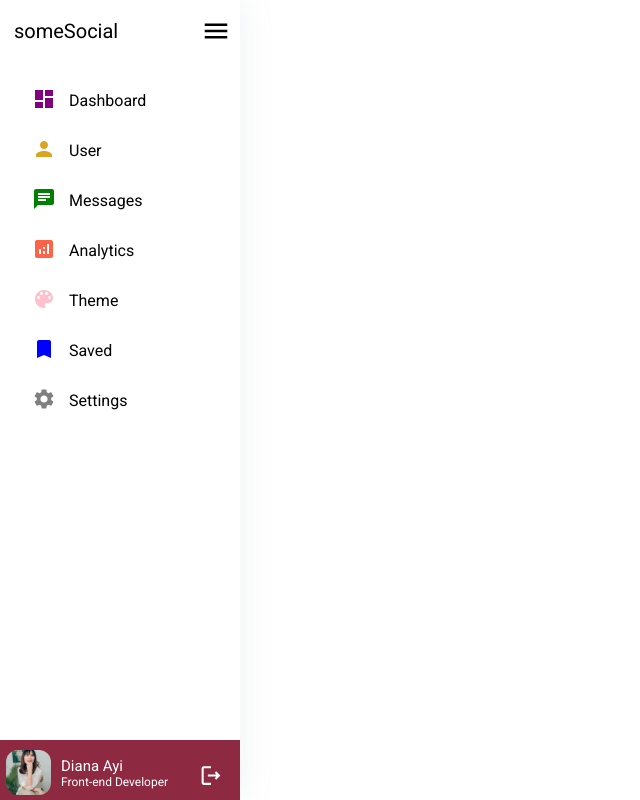
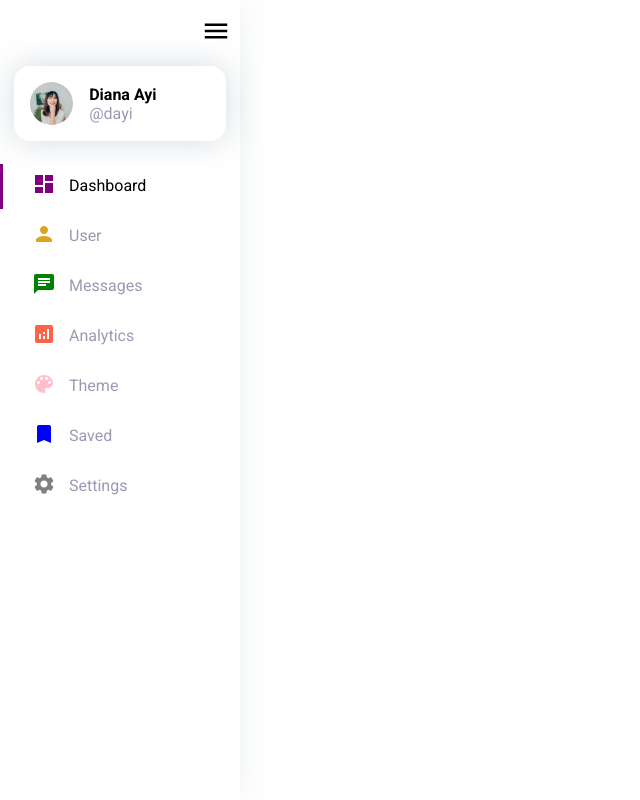
Before and after one commit to jpzambranoleon/jsx-template-prototype, a React (Create React App) app: page / in a window 1280 px wide. Shown: the whole page, without its empty margins (0-640 px from the left). Built offline with nearby package versions, Linux system fonts and the light colour scheme.

Commit message:
updated files

```diff
--- a/src/components/sidebar/Sidebar.jsx
+++ b/src/components/sidebar/Sidebar.jsx
@@ -15,66 +15,64 @@ function Sidebar() {
         <div className="sidebar">
             <div className="logo-content">
                 <div className="logo">
-                    <div className="logo-name">someSocial</div>
                 </div>
                 <MenuIcon className="menu-icon"/>
             </div>
+            <a className="profile">
+                <div className="profile-photo">
+                    <img src="/assets/person/diana.jpg"/>
+                </div>
+                <div className="handle">
+                    <h4>Diana Ayi</h4>
+                    <p className="text-muted">
+                        @dayi
+                    </p>
+                </div>
+            </a>
             <ul className="nav-list">
                 <li>
-                    <a href="menu-item active">
+                    <a className="menu-item active" href="#">
                         <i><DashboardIcon htmlColor="purple" /></i>
                         <span className="links-name">Dashboard</span>
                     </a>
                 </li>
                 <li>
-                    <a href="#">
+                    <a className="menu-item" href="#">
                         <i><PersonIcon htmlColor="goldenrod"/></i>
                         <span className="links-name">User</span>
                     </a>
                 </li>
                 <li>
-                    <a href="#">
+                    <a className="menu-item" href="#">
                         <i><ChatIcon htmlColor='green' /></i>
                         <span className="links-name">Messages</span>
                     </a>
                 </li>
                 <li>
-                    <a href="#">
+                    <a className="menu-item" href="#">
                         <i><AnalyticsIcon htmlColor='tomato'/></i>
                         <span className="links-name">Analytics</span>
                     </a>
                 </li>
                 <li>
-                    <a href="#">
+                    <a className="menu-item" href="#">
                         <i><ColorLensIcon htmlColor='pink' /></i>
                         <span className="links-name">Theme</span>
                     </a>
                 </li>
                 <li>
-                    <a href="#">
+                    <a className="menu-item" href="#">
                         <i><BookmarkIcon htmlColor='blue'/></i>
                         <span className="links-name">Saved</span>
                     </a>
                 </li>
                 <li>
-                    <a href="#">
+                    <a className="menu-item" href="#">
                         <i><SettingsIcon htmlColor='grey'/></i>
                         <span className="links-name">Settings</span>
                     </a>
                 </li>
             </ul>
-            <div className="profile-content">
-                <div className="profile">
-                    <div className="profile-details">
-                        <img src="/assets/person/diana.jpg" alt="" />
-                        <div className="name-job">
-                            <div className="name">Diana Ayi</div>
-                            <div className="job">Front-end Developer</div>
-                        </div>
-                    </div>
-                    <LogoutOutlinedIcon className="log-out"/>
-                </div>
-            </div>
         </div>
     )
 }
--- a/src/components/sidebar/sidebar.css
+++ b/src/components/sidebar/sidebar.css
@@ -9,13 +9,6 @@
     box-shadow: 0 0 2rem 0 rgba(136,152,170,.15);
 }
 
-.sidebar .logo-content .logo {
-    color: black;
-    display: flex;
-    height: 50px;
-    width: 100%;
-    align-items: center;
-}
 
 .logo-content .logo .logo-name {
     font-size: 20px;
@@ -39,8 +32,37 @@
     margin-top: 20px;
 }
 
+.profile-photo {
+    width: 2.7rem;
+    aspect-ratio: 1/1;
+    border-radius: 50%;
+    overflow: hidden;
+}
+
+img {
+    display: block;
+    width: 100%;
+}
+
+.text-muted {
+    color:hsl(252, 15%, 65%)
+}
+
+.profile {
+    position: relative;
+    top: 60px;
+    padding: 1rem;
+    border-radius: 1rem;
+    display: flex;
+    align-items: center;
+    column-gap: 1rem;
+    width: 100%;
+    box-shadow: 0 0 2rem 0 rgba(136,152,170,.36);
+}
+
 .sidebar ul li {
     position: relative;
+    top: 60px;
     height: 50px;
     width: 100%;
     margin: 0 5px;
@@ -49,16 +71,29 @@
 }
 
 .sidebar ul li a {
-    color: black;
+    color: hsl(252, 15%, 65%);
     display: flex;
     align-items: center;
     text-decoration: none;
     transition: all 0.4s ease;
-    border-radius: 12px;
 }
 
 .sidebar ul li a:hover {
-    background: hsl(252, 30%, 95%);
+    color: black;
+}
+
+.sidebar .active {
+    color: black;
+}
+
+.sidebar .active::before {
+    content: "";
+    display: block;
+    width: 0.2rem;
+    height: 90%;
+    position: absolute;
+    left: -18.9px;
+    background: purple;
 }
 
 .sidebar ul li  i {
@@ -68,55 +103,3 @@
     line-height: 50px;
     text-align: center;
 }
-
-.sidebar .profile-content {
-    position: absolute;
-    color: #fff;
-    bottom: 0;
-    left: 0;
-    width: 100%;
-}
-
-.sidebar .profile-content .profile {
-    position: relative;
-    padding: 10px 6px;
-    height: 60px;
-    background: #8d2a41;
-}
-
-.profile-content .profile .profile-details {
-    display: flex;
-    align-items: center;
-}
-
-.profile .profile-details img {
-    height: 45px;
-    width: 45px;
-    object-fit: cover;
-    border-radius: 12px;
-}
-
-.profile .profile-details .name-job {
-    margin-left: 10px;
-}
-
-.profile .profile-details .name {
-    font-size: 15px;
-    font-weight: 400;
-}
-
-.profile .profile-details .job {
-    font-size: 12px;
-}
-
-.profile .log-out {
-    position: absolute;
-    left: 88%;
-    bottom: 5px;
-    transform: translateX(-50%);
-    min-width: 50px;
-    top: 23px;
-    height: 25px;
-    font-size: 20px;
-    border-radius: 12px;
-}
```
